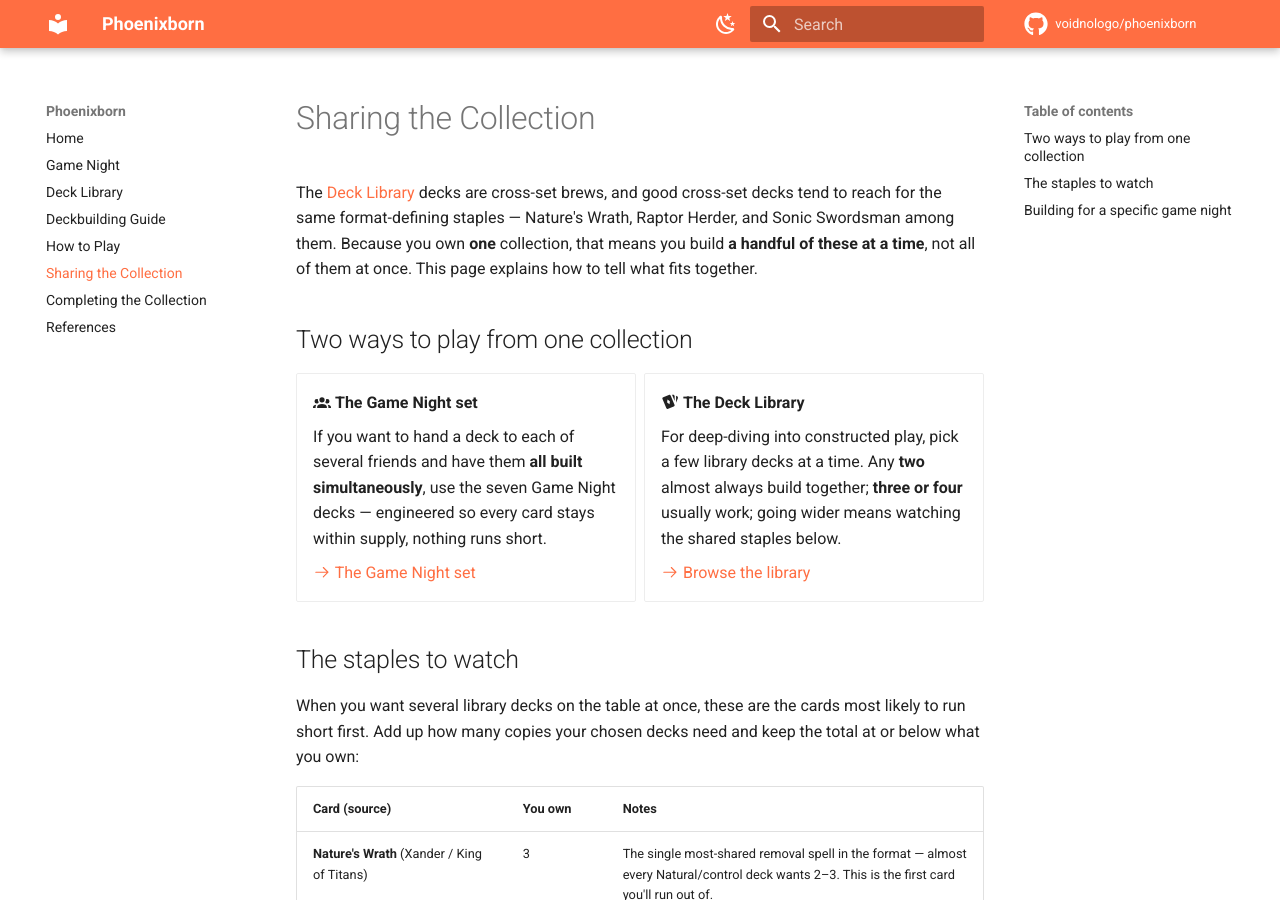
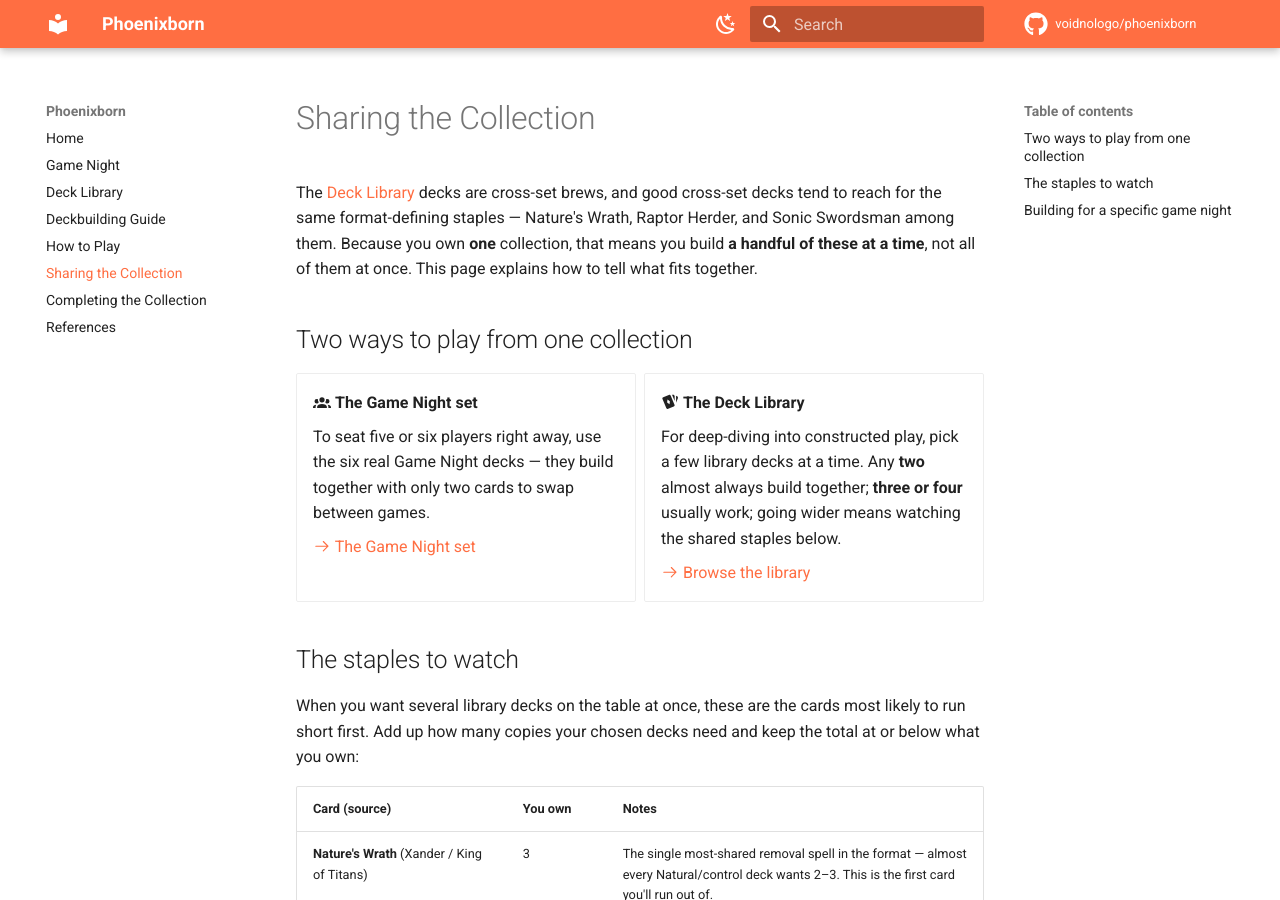
Before and after one commit to voidnologo/phoenixborn, an MkDocs documentation site: the page built from docs/matrix.md, in a window 1280 px wide and 900 px high. Built offline with MkDocs 1.6.1 and Material for MkDocs 9.7.7, drawn with Linux system fonts in a browser that asks for light colours; comment, search, counter and statistics services are not loaded.

Commit message:
Update home + Sharing pages to the six-deck real drop-in set

```diff
--- a/docs/matrix.md
+++ b/docs/matrix.md
@@ -8,7 +8,7 @@ The [Deck Library](decks.md) decks are cross-set brews, and good cross-set decks
 
 - :material-account-group: __The Game Night set__
 
-    If you want to hand a deck to each of several friends and have them **all built simultaneously**, use the seven Game Night decks — engineered so every card stays within supply, nothing runs short.
+    To seat five or six players right away, use the six real Game Night decks — they build together with only two cards to swap between games.
 
     [:octicons-arrow-right-24: The Game Night set](game-night.md)
 
```
Also changed, not shown: docs/index.md (+4 -4 lines).
